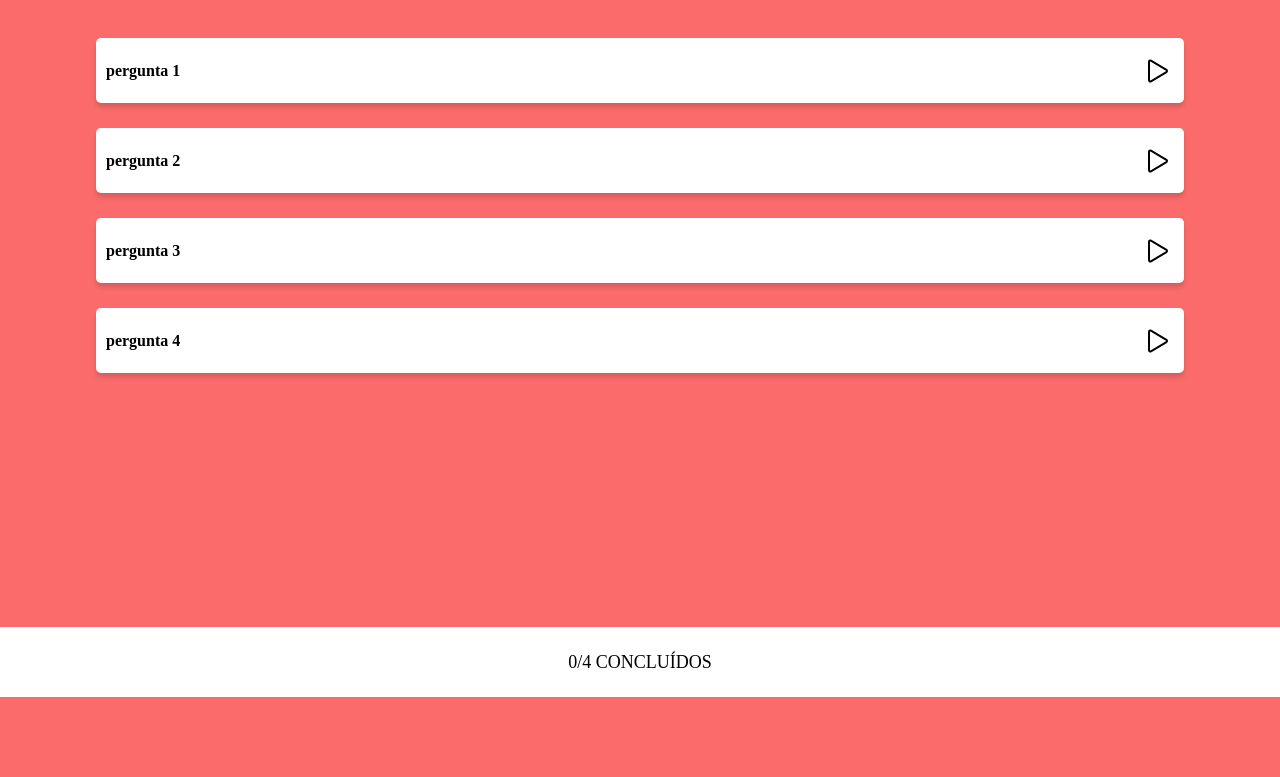
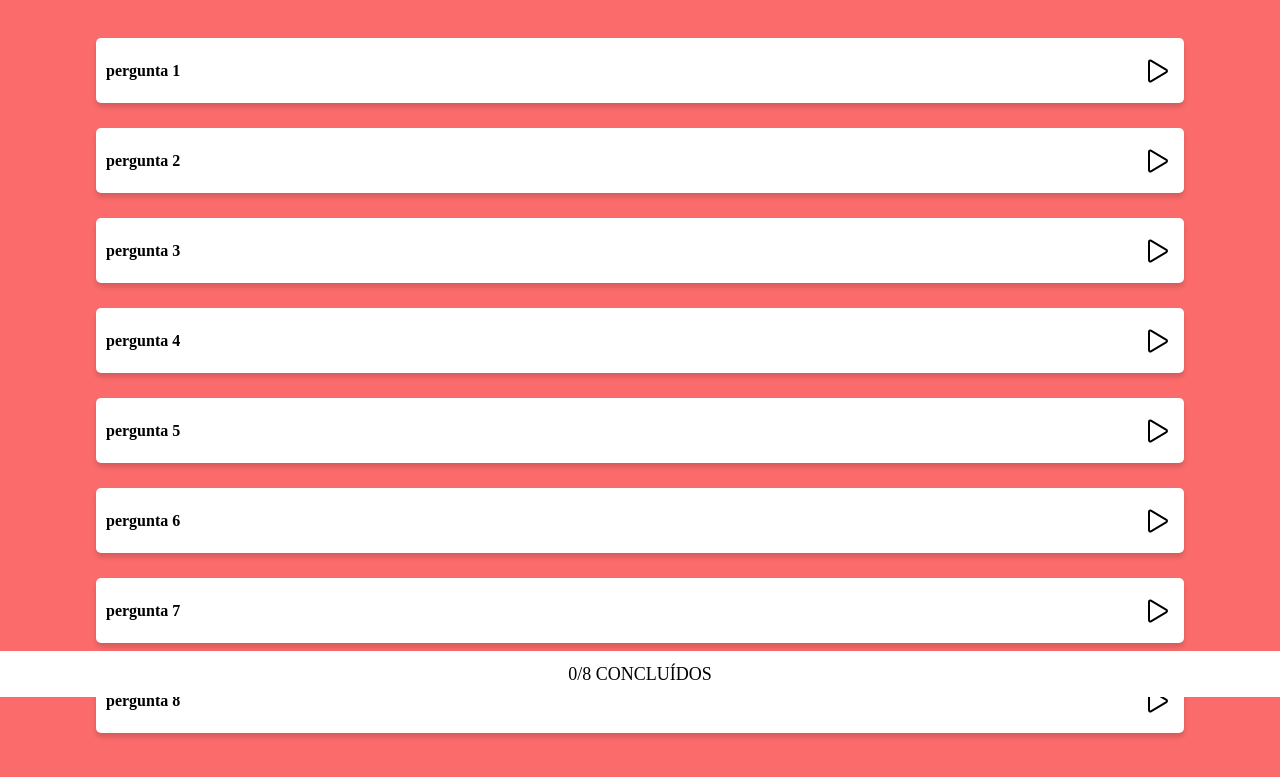
Before and after one commit to Rodolpho-Oliveira/projeto8-zaprecall, a React app: page / in a window 1280 px wide. Both pictures are taken after a click on the button "Iniciar Recall!". Shown: the part 103-880 px from the top of the page. Before the commit the page ends 800 px from the top, so only its background shows below. Built offline with nearby package versions, Linux system fonts and the light colour scheme; a web font is replaced by a local one.

Commit message:
Count of questions created/Layout updated

```diff
--- a/public/styles/style.css
+++ b/public/styles/style.css
@@ -59,7 +59,7 @@ body {
     flex-direction: column;
     align-items: center;
     margin-top: 41px;
-    margin-bottom: 75px;
+    margin-bottom: 135px;
 }
 
 .question-number {
@@ -99,6 +99,11 @@ body {
 }
 
 .question-p{
+    margin-left: 15px;
+    margin-top: 18px
+}
+
+.answer-p{
     margin-left: 15px;
     margin-top: 18px
 }
@@ -171,16 +176,23 @@ body {
 
 .finished-questions {
     width: 100vw;
-    height: 70px;
+    height: auto;
     display: flex;
+    flex-direction: column;
     align-items: center;
     justify-content: center;
+    text-align: center;
     background-color: #ffffff;
     font-family: Recursive;
     font-weight: 400;
     font-size: 18px;
     position: fixed;
     bottom: 0;
+}
+
+.finished-questions p {
+    margin-top: 14px;
+    margin-bottom: 14px;
 }
 
 .header {
--- a/src/Footer.js
+++ b/src/Footer.js
@@ -1,9 +1,10 @@
-import Questions from "./Questions"
 export default function Footer(props){
+    const {answeredQuestion} = props
     return(
         <>
             <div className="finished-questions">
-                <p>{props.completed}/4 CONCLUÍDOS</p>
+                {answeredQuestion === 8 ? <><p>Parabéns!</p> <img src="./sources/party.png" /> <p>Você não esqueceu de<br/> nenhum flashcard!</p></>: null}
+                <p>{answeredQuestion}/8 CONCLUÍDOS</p>
             </div>
         </>
     )
--- a/src/Header.js
+++ b/src/Header.js
@@ -1,7 +1,7 @@
 export default function Header(){
     return(
         <div className="header">
-            <img src="./sources/logo-pequeno.png" />
+            <img alt="logo" src="./sources/logo-pequeno.png" />
             <p>ZapRecall</p>
         </div>
     )
--- a/src/Home.js
+++ b/src/Home.js
@@ -4,6 +4,7 @@ import Header from "./Header"
 import Footer from "./Footer"
 export default function Home(){
     const [screen, setScreen] = useState(false)
+    const [answeredQuestion, setAnsweredQuestion] = useState(0)
     return(
         <>
             <div className={screen ? "hide" : null}>
@@ -16,8 +17,8 @@ export default function Home(){
                 </div>
             </div>
             {screen ? <Header /> : null}
-           {screen ? <Menu /> : null}
-           {screen ? <Footer completed={0}/> : null}
+            {screen ? <Menu answeredQuestion={answeredQuestion} setAnsweredQuestion={setAnsweredQuestion}/> : null}
+            {screen ? <Footer answeredQuestion={answeredQuestion}/> : null}
         </>
     )
 }
--- a/src/Menu.js
+++ b/src/Menu.js
@@ -1,5 +1,6 @@
 import Questions from "./Questions"
-export default function Menu(){
+export default function Menu(props){
+    const {answeredQuestion, setAnsweredQuestion} = props
     const questions = [
         {
             number: "pergunta 1",
@@ -20,12 +21,31 @@ export default function Menu(){
             number: "pergunta 4",
             question: "Podemos colocar __ dentro do JSX",
             answer: "expressões"
+        },
+        {
+            number: "pergunta 5",
+            question: "O ReactDOM nos ajuda __ ",
+            answer: "interagindo com a DOM para colocar componentes React na mesma"
+        },
+        {
+            number: "pergunta 6",
+            question: "Usamos o npm para __ ",
+            answer: "gerenciar os pacotes necessários e suas dependências"
+        },{
+            number: "pergunta 7",
+            question: "Usamos props para __",
+            answer: "passar diferentes informações para componentes "
+        },
+        {
+            number: "pergunta 8",
+            question: "Usamos estado (state) para __",
+            answer: "dizer para o React quais informações quando atualizadas devem renderizar a tela novamente"
         }
     ]
     return (
         <div className="menu">
             <div className="questions">
-                {questions.map(question => <Questions number={question.number} question={question.question} answer={question.answer}  />)}
+                {questions.map(question => <Questions answeredQuestion={answeredQuestion} setAnsweredQuestion={setAnsweredQuestion} number={question.number} question={question.question} answer={question.answer}  />)}
             </div>
         </div>
     )
--- a/src/Questions.js
+++ b/src/Questions.js
@@ -3,8 +3,7 @@ export default function Questions(props){
     const [color, setColor] = useState(false)
     const [answers, setAnswers] = useState(false)
     const [questions, setQuestions] = useState(false)
-    const [footer, setFooter] = useState(false)
-    const {number, question, answer} = props
+    const {number, question, answer, setAnsweredQuestion, answeredQuestion} = props
     return(
         <>
         <div>
@@ -17,13 +16,13 @@ export default function Questions(props){
                 {color === "red-line" ? <ion-icon name="close-circle"></ion-icon> : null}
             </div>
             <div className={answers === false && questions ? "question" : "hide"}>
-                <p>{question}</p>
+                <p className="question-p">{question}</p>
                 <div>
-                    <img onClick={() => setAnswers(!answers)} className={answers ? "hide" : "arrow"} src="./sources/setinha.png" />
+                    <img alt="seta" onClick={() => setAnswers(!answers)} className={answers ? "hide" : "arrow"} src="./sources/setinha.png" />
                 </div>
             </div>
             <div className={answers && questions ? "question answer" : "hide"}>
-                <p className="question-p">{answer}</p>
+                <p className="answer-p">{answer}</p>
                 <div className="answers">
                     <p onClick={() => ShowAnswer("red-line")}  className={questions ?" answer-box red" : "hide"} >Não lembrei</p>
                     <p onClick={() => ShowAnswer("yellow-line")} className={questions ?" answer-box yellow" : "hide"}>Quase não lembrei</p>
@@ -36,5 +35,6 @@ export default function Questions(props){
     function ShowAnswer(colors){
         setQuestions(false)
         setColor(colors)
+        setAnsweredQuestion(answeredQuestion+1)
     }
 }
```
